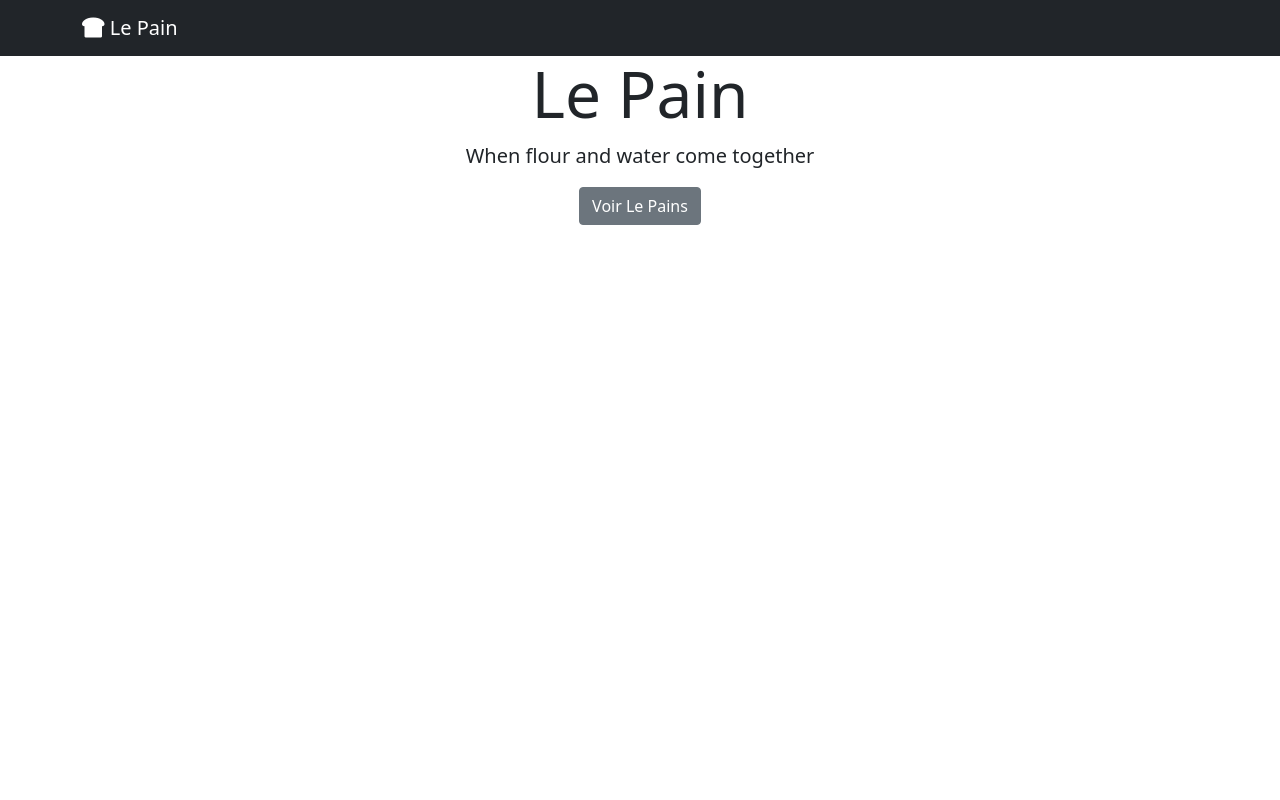
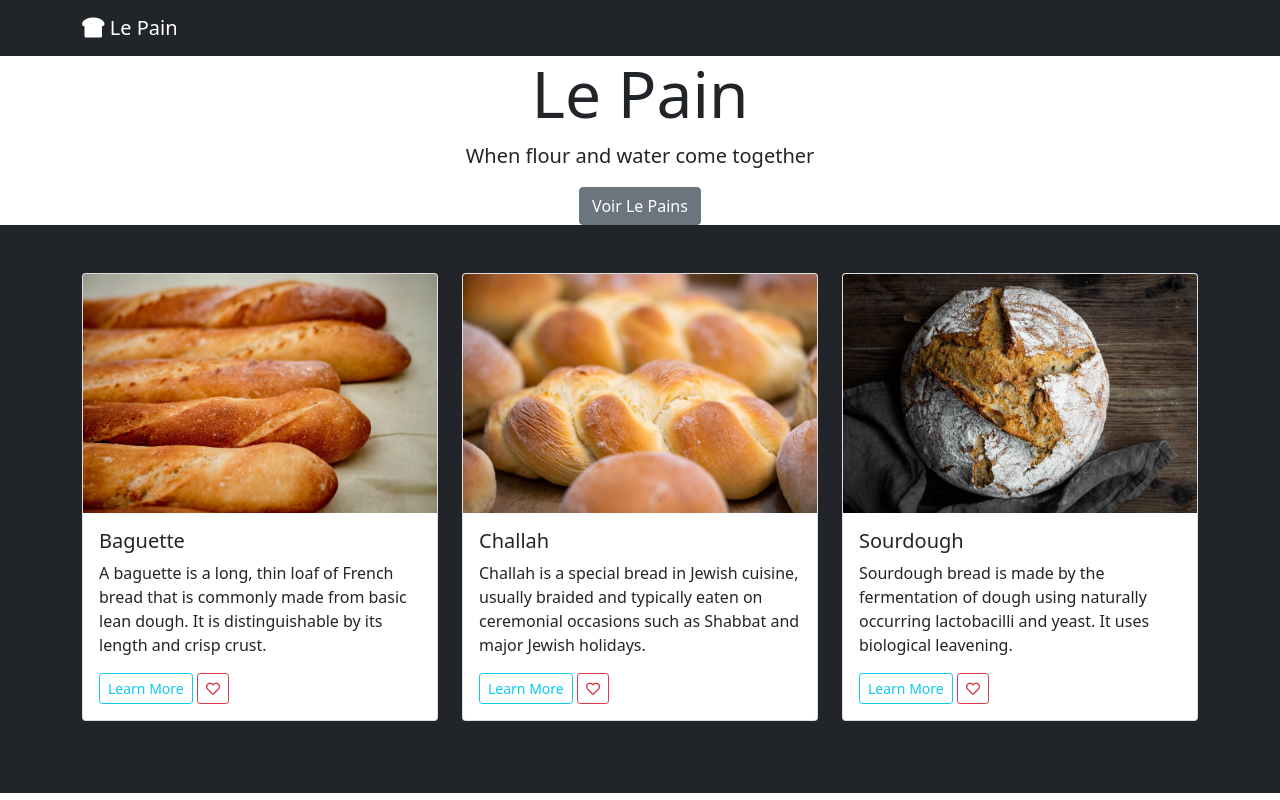
Before and after one commit to ShawnMarcus/LePain, a plain HTML site: page index.html in a window 1280 px wide. Drawn offline with nearby package versions, Linux system fonts and the light colour scheme.

Commit message:
Built Gallery section.

```diff
--- a/index.html
+++ b/index.html
@@ -36,6 +36,60 @@
   </section>
 
 
+  <!-- Gallery -->
+  <!-- the section id "gallery" must match the id in the href (#gallery) above -->
+  <section id="gallery" class="bg-dark p-5">
+      <div class="container">
+        <div class="row">
+            <!-- Card 1 -->
+            <section class="mb-4 col-lg-4">
+            <div class="card">
+                <img src="baguette.jpg" class="card-img-top" alt="Baguette bread">
+                <div class="card-body">
+                  <h5 class="card-title">Baguette</h5>
+                  <p class="card-text">A baguette is a long, thin loaf of French bread that is commonly made from basic lean dough. It is distinguishable by its length and crisp crust.</p>
+                  <a href="https://en.wikipedia.org/wiki/Baguette" class="btn btn-outline-info btn-sm">Learn More</a>
+                  <a href="#" class="btn btn-outline-danger btn-sm">
+                      <!-- icon from Font Awesome -->
+                      <i class="far fa-heart"></i>
+                  </a>
+                </div>
+              </div>
+            </section>
+            <!-- Card 2 -->
+            <section class="mb-4 col-lg-4">
+                <div class="card">
+                    <img src="challah.jpg" class="card-img-top" alt="Challah bread">
+                    <div class="card-body">
+                      <h5 class="card-title">Challah</h5>
+                      <p class="card-text">Challah is a special bread in Jewish cuisine, usually braided and typically eaten on ceremonial occasions such as Shabbat and major Jewish holidays.</p>
+                      <a href="https://en.wikipedia.org/wiki/Challah" class="btn btn-outline-info btn-sm">Learn More</a>
+                      <a href="#" class="btn btn-outline-danger btn-sm">
+                          <!-- icon from Font Awesome -->
+                          <i class="far fa-heart"></i>
+                      </a>
+                    </div>
+                  </div>
+                </section>
+                <!-- Card 3 -->
+            <section class="mb-4 col-lg-4">
+                <div class="card">
+                    <img src="sourdough.jpg" class="card-img-top" alt="Sourdough bread">
+                    <div class="card-body">
+                      <h5 class="card-title">Sourdough</h5>
+                      <p class="card-text">Sourdough bread is made by the fermentation of dough using naturally occurring lactobacilli and yeast. It uses biological leavening.</p>
+                      <a href="https://en.wikipedia.org/wiki/Sourdough" class="btn btn-outline-info btn-sm">Learn More</a>
+                      <a href="#" class="btn btn-outline-danger btn-sm">
+                          <!-- icon from Font Awesome -->
+                          <i class="far fa-heart"></i>
+                      </a>
+                    </div>
+                  </div>
+                </section>
+        </div>
+      </div>
+  </section>
+
     <!-- Link to Bootstrap JS, js BUNDLE, goes BEFORE closing body tag -->
     <script src="https://cdn.jsdelivr.net/npm/bootstrap@5.1.1/dist/js/bootstrap.bundle.min.js" integrity="sha384-/bQdsTh/da6pkI1MST/rWKFNjaCP5gBSY4sEBT38Q/9RBh9AH40zEOg7Hlq2THRZ" crossorigin="anonymous"></script>
 </body>
```
